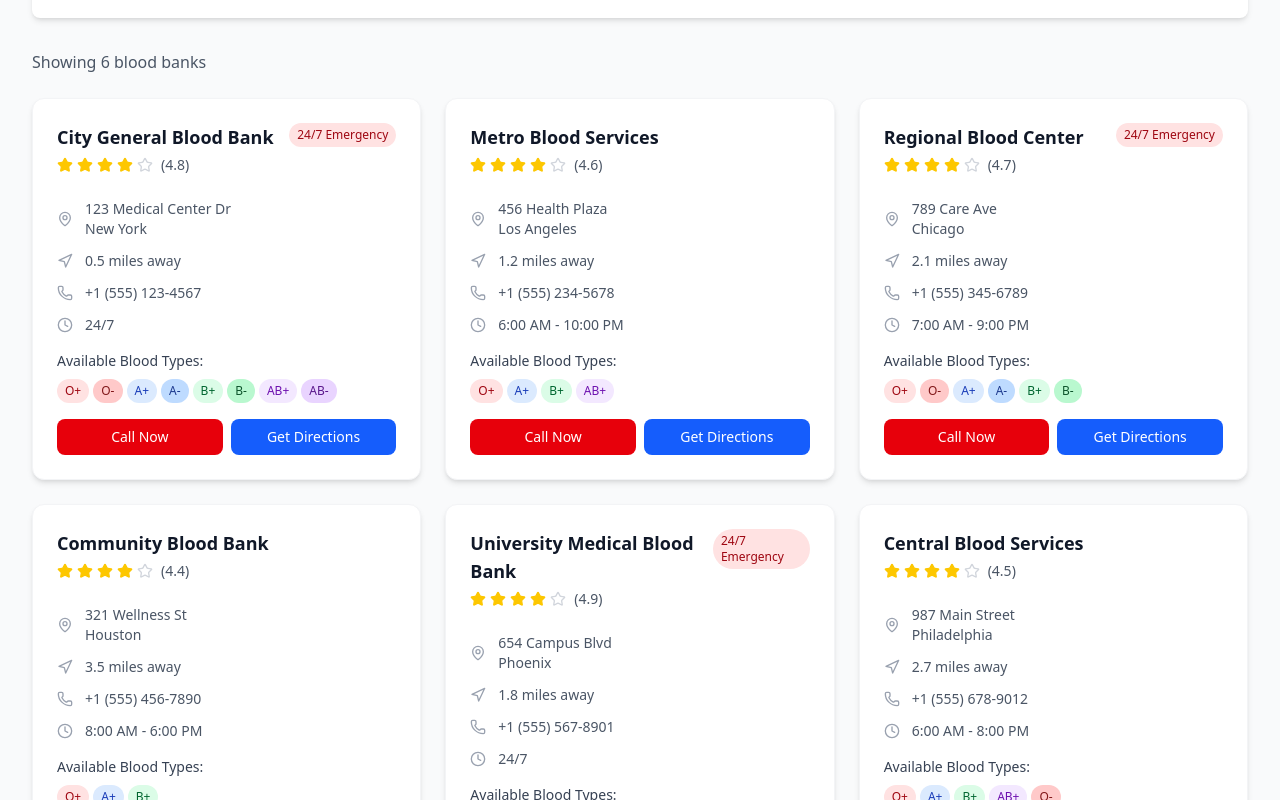
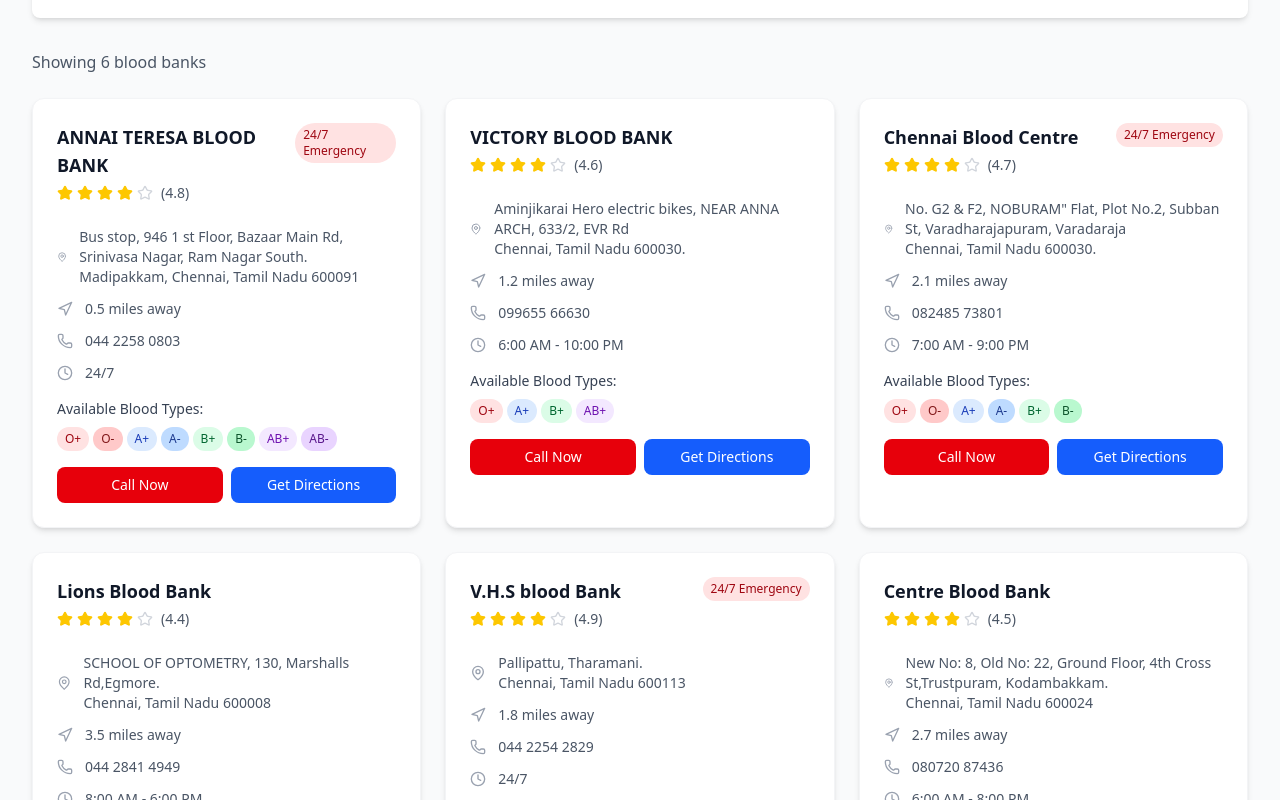
Before and after one commit to catherin-raichal-i/BloodConnect, a React (Vite) app: page /blood-banks in a window 1280 px wide. Shown: the part 380-1180 px from the top of the page. Built offline with nearby package versions, Linux system fonts and the light colour scheme.

Commit message:
Update BloodBanksPage.jsx

```diff
--- a/src/pages/BloodBanksPage.jsx
+++ b/src/pages/BloodBanksPage.jsx
@@ -5,13 +5,14 @@ const BloodBanksPage = () => {
   const [searchCity, setSearchCity] = useState('');
   const [selectedBloodType, setSelectedBloodType] = useState('');
 
+
   const bloodBanks = [
     {
       id: '1',
-      name: 'City General Blood Bank',
-      address: '123 Medical Center Dr',
-      city: 'New York',
-      phone: '+1 (555) 123-4567',
+      name: 'ANNAI TERESA BLOOD BANK',
+      address: 'Bus stop, 946 1 st Floor, Bazaar Main Rd, Srinivasa Nagar, Ram Nagar South.',
+      city: ' Madipakkam, Chennai, Tamil Nadu 600091',
+      phone: '044 2258 0803',
       hours: '24/7',
       bloodTypes: ['O+', 'O-', 'A+', 'A-', 'B+', 'B-', 'AB+', 'AB-'],
       rating: 4.8,
@@ -20,10 +21,10 @@ const BloodBanksPage = () => {
     },
     {
       id: '2',
-      name: 'Metro Blood Services',
-      address: '456 Health Plaza',
-      city: 'Los Angeles',
-      phone: '+1 (555) 234-5678',
+      name: 'VICTORY BLOOD BANK',
+      address: 'Aminjikarai Hero electric bikes, NEAR ANNA ARCH, 633/2, EVR Rd',
+      city: 'Chennai, Tamil Nadu 600030.',
+      phone: '099655 66630',
       hours: '6:00 AM - 10:00 PM',
       bloodTypes: ['O+', 'A+', 'B+', 'AB+'],
       rating: 4.6,
@@ -32,10 +33,10 @@ const BloodBanksPage = () => {
     },
     {
       id: '3',
-      name: 'Regional Blood Center',
-      address: '789 Care Ave',
-      city: 'Chicago',
-      phone: '+1 (555) 345-6789',
+      name: 'Chennai Blood Centre',
+      address: 'No. G2 & F2, NOBURAM" Flat, Plot No.2, Subban St, Varadharajapuram, Varadaraja',
+      city: 'Chennai, Tamil Nadu 600030.',
+      phone: '082485 73801',
       hours: '7:00 AM - 9:00 PM',
       bloodTypes: ['O+', 'O-', 'A+', 'A-', 'B+', 'B-'],
       rating: 4.7,
@@ -44,10 +45,10 @@ const BloodBanksPage = () => {
     },
     {
       id: '4',
-      name: 'Community Blood Bank',
-      address: '321 Wellness St',
-      city: 'Houston',
-      phone: '+1 (555) 456-7890',
+      name: 'Lions Blood Bank',
+      address: 'SCHOOL OF OPTOMETRY, 130, Marshalls Rd,Egmore.',
+      city: 'Chennai, Tamil Nadu 600008',
+      phone: '044 2841 4949',
       hours: '8:00 AM - 6:00 PM',
       bloodTypes: ['O+', 'A+', 'B+'],
       rating: 4.4,
@@ -56,10 +57,10 @@ const BloodBanksPage = () => {
     },
     {
       id: '5',
-      name: 'University Medical Blood Bank',
-      address: '654 Campus Blvd',
-      city: 'Phoenix',
-      phone: '+1 (555) 567-8901',
+      name: 'V.H.S blood Bank',
+      address: 'Pallipattu, Tharamani.',
+      city: 'Chennai, Tamil Nadu 600113',
+      phone: '044 2254 2829',
       hours: '24/7',
       bloodTypes: ['O+', 'O-', 'A+', 'A-', 'B+', 'B-', 'AB+', 'AB-'],
       rating: 4.9,
@@ -68,10 +69,10 @@ const BloodBanksPage = () => {
     },
     {
       id: '6',
-      name: 'Central Blood Services',
-      address: '987 Main Street',
-      city: 'Philadelphia',
-      phone: '+1 (555) 678-9012',
+      name: 'Centre Blood Bank',
+      address: 'New No: 8, Old No: 22, Ground Floor, 4th Cross St,Trustpuram, Kodambakkam.',
+      city: 'Chennai, Tamil Nadu 600024',
+      phone: '080720 87436',
       hours: '6:00 AM - 8:00 PM',
       bloodTypes: ['O+', 'A+', 'B+', 'AB+', 'O-'],
       rating: 4.5,
@@ -79,6 +80,7 @@ const BloodBanksPage = () => {
       emergency: false
     }
   ];
+
 
   const bloodGroups = ['O+', 'O-', 'A+', 'A-', 'B+', 'B-', 'AB+', 'AB-'];
   const cities = [...new Set(bloodBanks.map(bank => bank.city))].sort();
```
